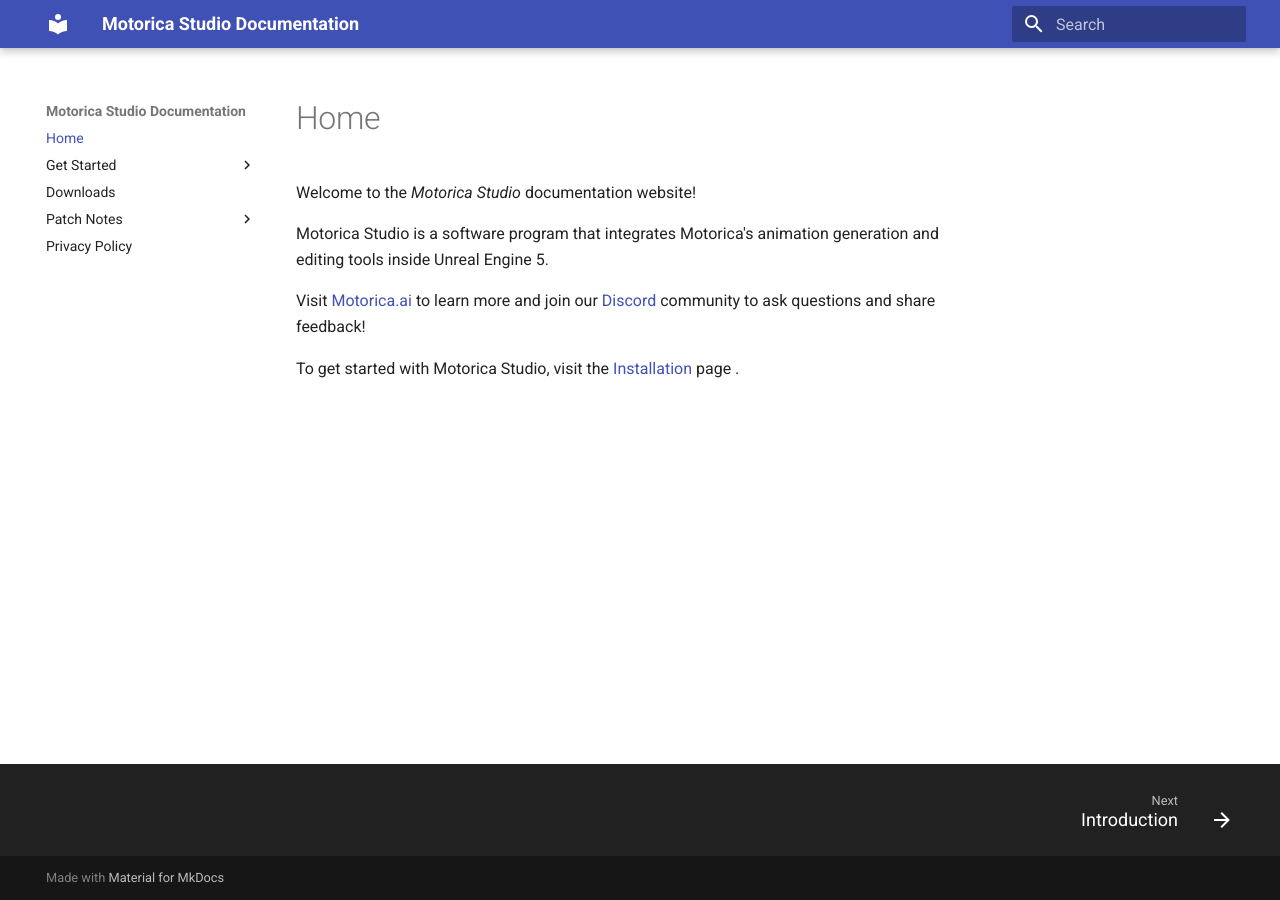
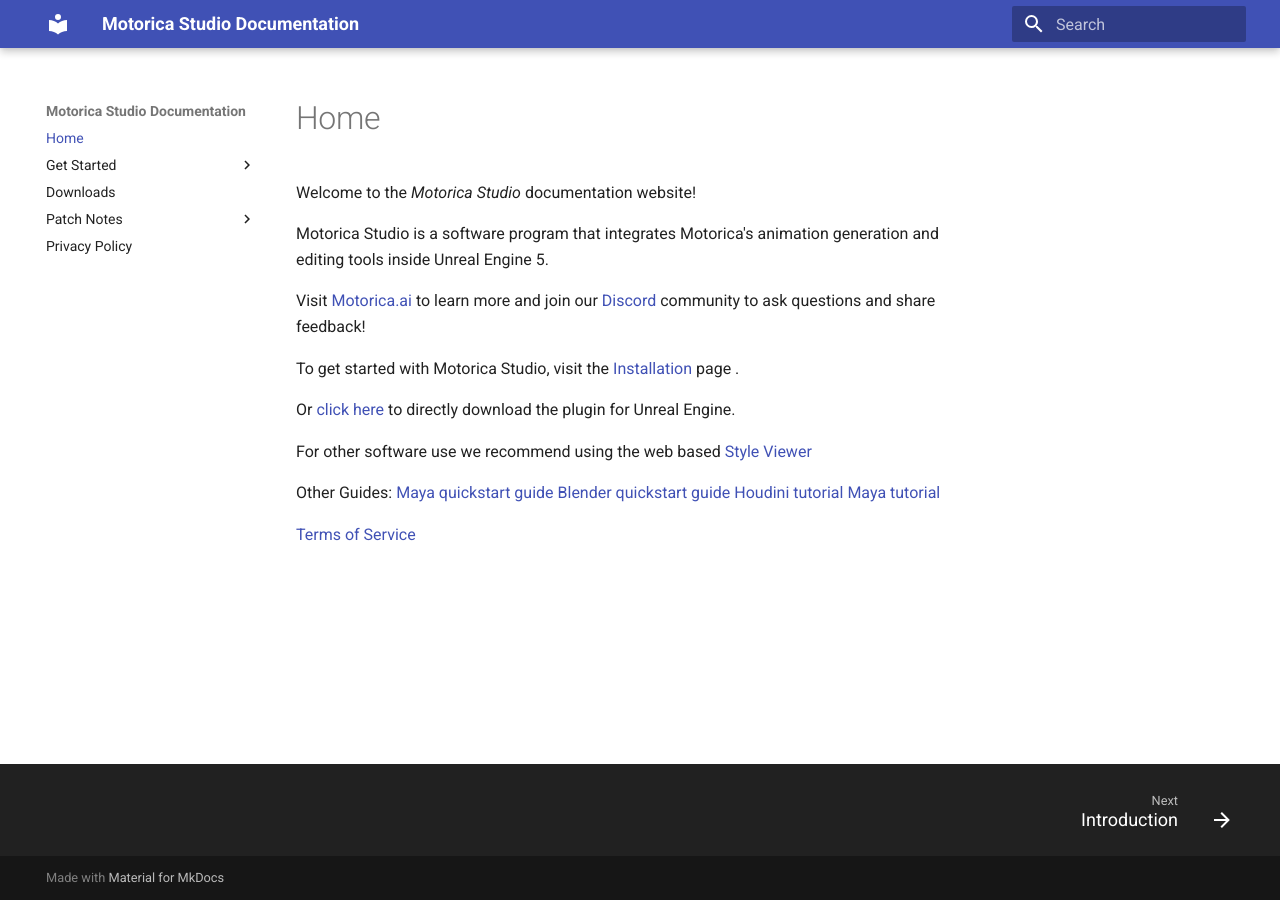
Before and after one commit to MotoricaAI/MoStudioDocs, an MkDocs documentation site: the page built from docs/index.md, in a window 1280 px wide. Built offline with MkDocs 1.6.1 and Material for MkDocs 9.7.7, drawn with Linux system fonts in a browser that asks for light colours.

Commit message:
Update index.md
Added new links to compensate the more simplified webpage and to make sure visitors who are not using UE still find what they are looking for.

```diff
--- a/docs/index.md
+++ b/docs/index.md
@@ -7,3 +7,15 @@
 Visit [Motorica.ai](https://www.motorica.ai/) to learn more and join our [Discord](https://discord.com/invite/KWRqNzcjYA) community to ask questions and share feedback!
 
 To get started with Motorica Studio, visit the [Installation](get-started/index.md) page .
+
+Or [click here](/downloads.md) to directly download the plugin for Unreal Engine.
+
+For other software use we recommend using the web based [Style Viewer](https://mogen.motorica.ai/)
+
+Other Guides:
+[Maya quickstart guide](https://www.motorica.ai/s/Quickstart_guide_maya.pdf)
+[Blender quickstart guide](https://www.motorica.ai/s/Quickstart_guide_blender.pdf)
+[Houdini tutorial](https://youtu.be/m5ZcMsATAfg)
+[Maya tutorial](https://vimeo.com/831841460)
+
+[Terms of Service](https://www.motorica.ai/terms-of-service)
```
